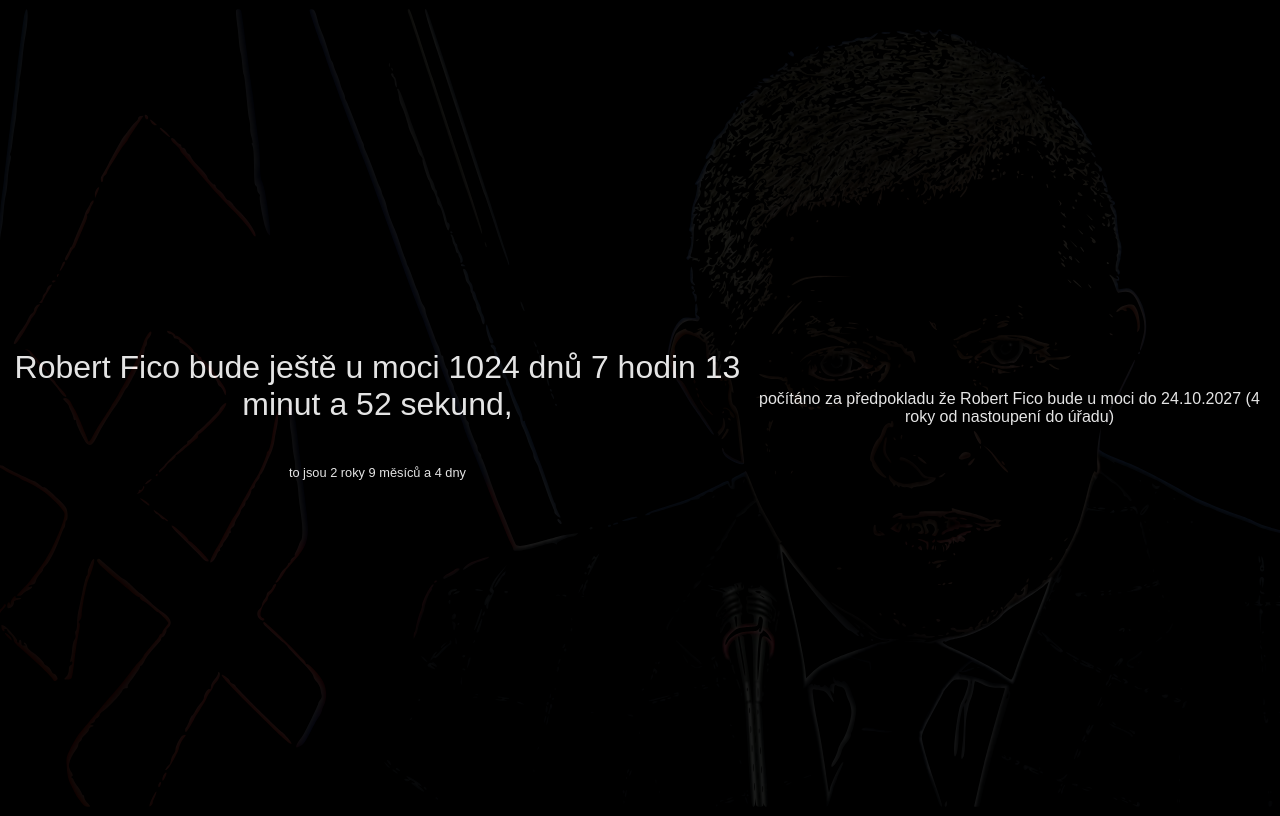
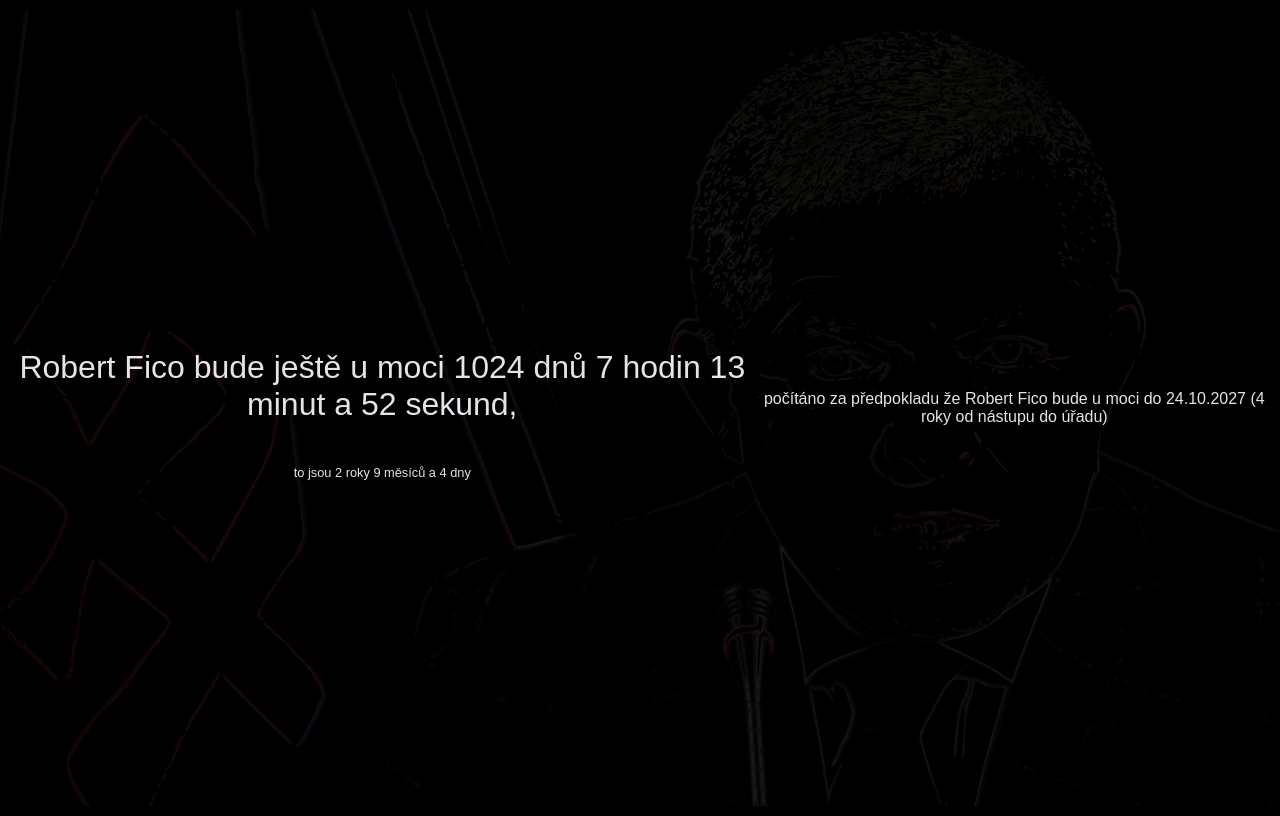
Before and after one commit to phuid/fico_countdown, a plain HTML site: page index.html in a window 1280 px wide. Shown: the top 816 px of the page. Drawn offline with Linux system fonts and the light colour scheme.

Commit message:
nástupu

```diff
--- a/index.html
+++ b/index.html
@@ -58,7 +58,7 @@
   <img id="fico" src="fico.svg">
 
   <footer>
-    počítáno za předpokladu že Robert Fico bude u moci do 24.10.2027 (4 roky od nastoupení do úřadu)
+    počítáno za předpokladu že Robert Fico bude u moci do 24.10.2027 (4 roky od nástupu do úřadu)
   </footer>
 
   <script>
```
